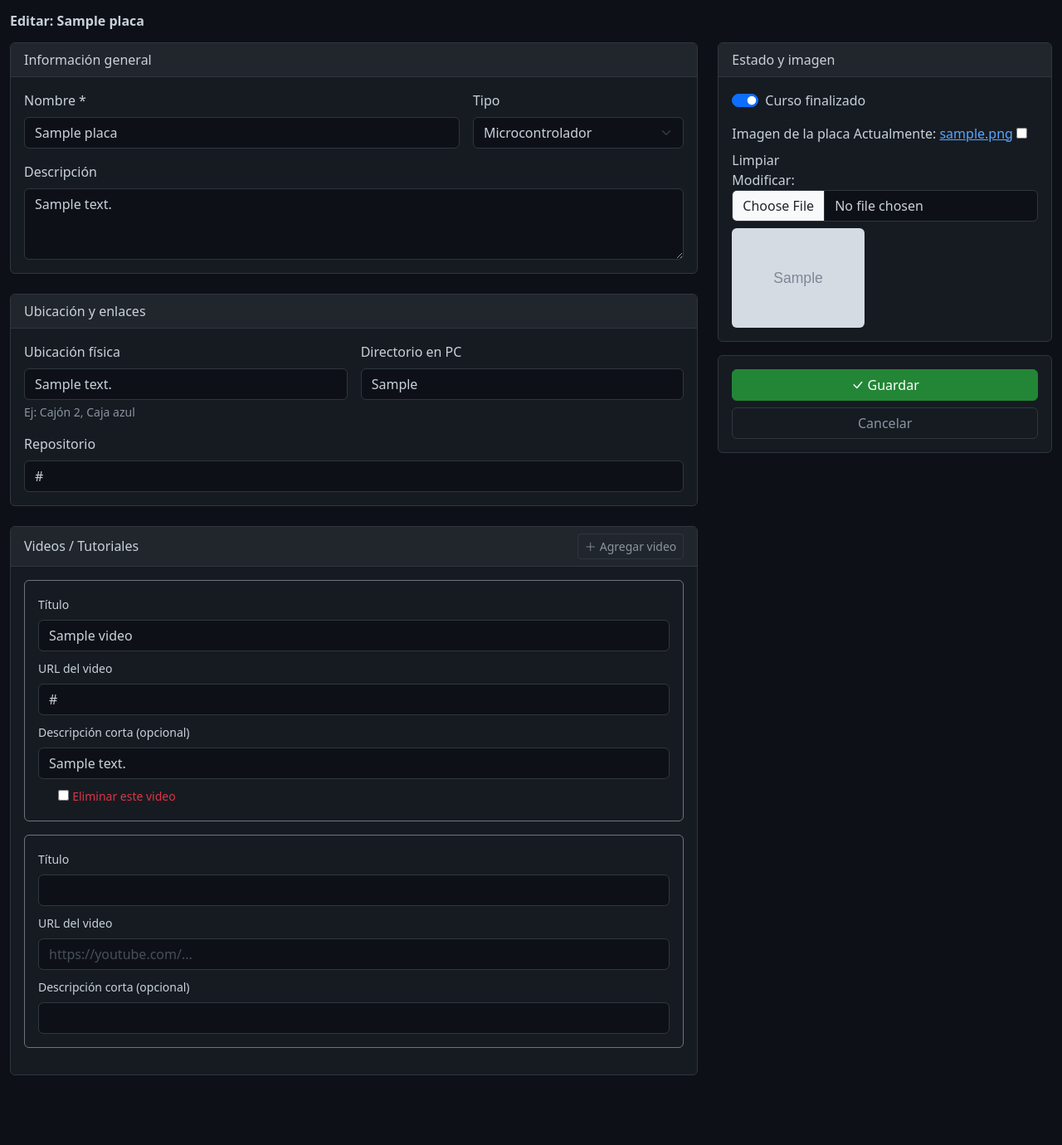
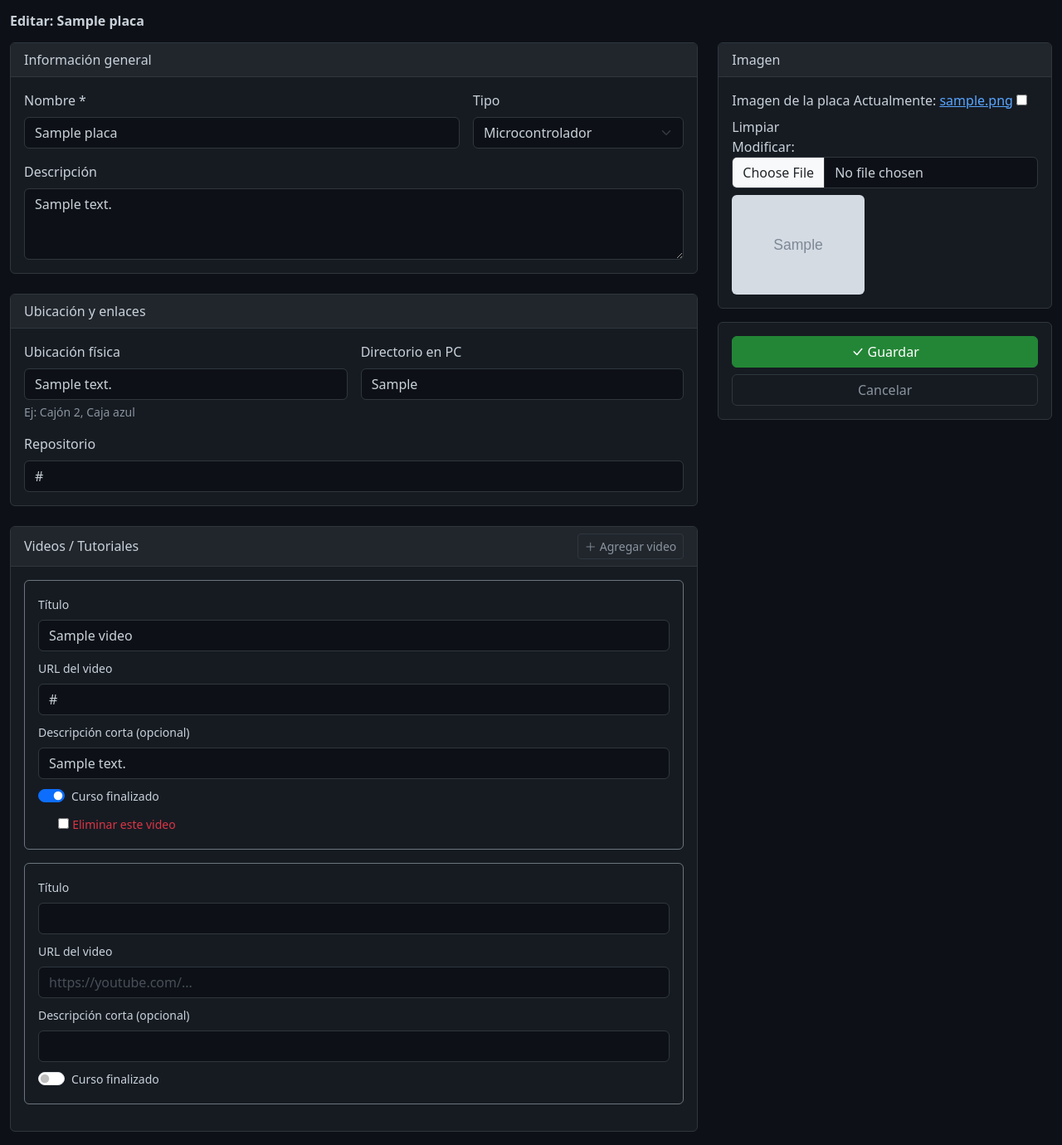
Before and after one commit to WelsTheory/Inventario_Theory, a Django app: page /placas/1/editar/ in a window 1280 px wide. Shown: the part 95-1475 px from the top of the page at 83% size. Before the commit the page ends 1391 px from the top, so only its background shows below. Run offline with Django 5.2, Linux system fonts and the light colour scheme; tables that the repository leaves empty hold one stand-in row (values such as "Sample post"); grey boxes marked "Sample" are stand-in pictures.

Commit message:
Cambios en placas, para agregar finalizado o en curso dependiendo los videos que tenga esa placa

```diff
--- a/placas/admin.py
+++ b/placas/admin.py
@@ -9,7 +9,7 @@ class VideoInline(admin.TabularInline):
 
 @admin.register(Placa)
 class PlacaAdmin(admin.ModelAdmin):
-    list_display = ['nombre', 'tipo', 'ubicacion_fisica', 'curso_finalizado', 'fecha_creacion']
-    list_filter = ['tipo', 'curso_finalizado']
+    list_display = ['nombre', 'tipo', 'ubicacion_fisica', 'fecha_creacion']
+    list_filter = ['tipo']
     search_fields = ['nombre', 'descripcion']
     inlines = [VideoInline]
--- a/placas/forms.py
+++ b/placas/forms.py
@@ -5,7 +5,7 @@ from .models import Placa, Video
 class PlacaForm(forms.ModelForm):
     class Meta:
         model = Placa
-        fields = ['nombre', 'tipo', 'descripcion', 'ubicacion_fisica', 'directorio_pc', 'repo_url', 'curso_finalizado', 'imagen']
+        fields = ['nombre', 'tipo', 'descripcion', 'ubicacion_fisica', 'directorio_pc', 'repo_url', 'imagen']
         widgets = {
             'nombre': forms.TextInput(attrs={'class': 'form-control'}),
             'tipo': forms.Select(attrs={'class': 'form-select'}),
@@ -13,7 +13,6 @@ class PlacaForm(forms.ModelForm):
             'ubicacion_fisica': forms.TextInput(attrs={'class': 'form-control'}),
             'directorio_pc': forms.TextInput(attrs={'class': 'form-control', 'placeholder': '/home/usuario/proyectos/...'}),
             'repo_url': forms.URLInput(attrs={'class': 'form-control', 'placeholder': 'https://github.com/...'}),
-            'curso_finalizado': forms.CheckboxInput(attrs={'class': 'form-check-input'}),
             'imagen': forms.ClearableFileInput(attrs={'class': 'form-control'}),
         }
 
@@ -21,9 +20,10 @@ class PlacaForm(forms.ModelForm):
 class VideoForm(forms.ModelForm):
     class Meta:
         model = Video
-        fields = ['titulo', 'url', 'descripcion']
+        fields = ['titulo', 'url', 'descripcion', 'finalizado']
         widgets = {
             'titulo': forms.TextInput(attrs={'class': 'form-control'}),
             'url': forms.URLInput(attrs={'class': 'form-control', 'placeholder': 'https://youtube.com/...'}),
             'descripcion': forms.TextInput(attrs={'class': 'form-control'}),
+            'finalizado': forms.CheckboxInput(attrs={'class': 'form-check-input'}),
         }
--- a/placas/models.py
+++ b/placas/models.py
@@ -15,7 +15,6 @@ class Placa(models.Model):
     ubicacion_fisica = models.CharField(max_length=200, blank=True, help_text="Ej: Cajón 2, Caja azul")
     directorio_pc = models.CharField(max_length=500, blank=True, help_text="Ruta en el PC")
     repo_url = models.URLField(blank=True, verbose_name="Repositorio")
-    curso_finalizado = models.BooleanField(default=False)
     imagen = models.ImageField(upload_to='placas/', blank=True, null=True)
     fecha_creacion = models.DateTimeField(auto_now_add=True)
     fecha_actualizacion = models.DateTimeField(auto_now=True)
@@ -24,6 +23,15 @@ class Placa(models.Model):
         verbose_name = 'Placa'
         verbose_name_plural = 'Placas'
         ordering = ['nombre']
+
+    @property
+    def estado_cursos(self):
+        videos = list(self.videos.all())
+        if not videos:
+            return None
+        if any(not v.finalizado for v in videos):
+            return 'en_curso'
+        return 'finalizado'
 
     def __str__(self):
         return self.nombre
@@ -34,6 +42,7 @@ class Video(models.Model):
     titulo = models.CharField(max_length=200)
     url = models.URLField()
     descripcion = models.CharField(max_length=300, blank=True)
+    finalizado = models.BooleanField(default=False)
 
     class Meta:
         verbose_name = 'Video'
--- a/placas/views.py
+++ b/placas/views.py
@@ -24,9 +24,9 @@ def placa_lista(request):
     if tipo:
         qs = qs.filter(tipo=tipo)
     if estado == 'finalizado':
-        qs = qs.filter(curso_finalizado=True)
+        qs = qs.filter(videos__isnull=False).exclude(videos__finalizado=False).distinct()
     elif estado == 'en_curso':
-        qs = qs.filter(curso_finalizado=False)
+        qs = qs.filter(videos__finalizado=False).distinct()
 
     context = {
         'placas': qs,
--- a/templates/placas/form.html
+++ b/templates/placas/form.html
@@ -91,6 +91,12 @@
                   <label class="form-label small">Descripción corta (opcional)</label>
                   {{ vform.descripcion }}
                 </div>
+                <div class="col-12">
+                  <div class="form-check form-switch">
+                    {{ vform.finalizado }}
+                    <label class="form-check-label small" for="{{ vform.finalizado.id_for_label }}">Curso finalizado</label>
+                  </div>
+                </div>
                 {% if vform.instance.pk %}
                 <div class="col-12">
                   <div class="form-check">
@@ -109,12 +115,8 @@
 
     <div class="col-lg-4">
       <div class="card">
-        <div class="card-header">Estado y imagen</div>
+        <div class="card-header">Imagen</div>
         <div class="card-body">
-          <div class="form-check form-switch mb-3">
-            {{ form.curso_finalizado }}
-            <label class="form-check-label" for="{{ form.curso_finalizado.id_for_label }}">Curso finalizado</label>
-          </div>
           <label class="form-label">Imagen de la placa</label>
           {{ form.imagen }}
           {% if placa and placa.imagen %}
--- a/templates/placas/lista.html
+++ b/templates/placas/lista.html
@@ -72,9 +72,9 @@
             <p class="small text-muted">{{ placa.descripcion|truncatechars:80 }}</p>
           {% endif %}
           <div class="d-flex flex-wrap gap-2 mb-2">
-            {% if placa.curso_finalizado %}
-              <span class="badge badge-finalizado"><i class="bi bi-check-circle me-1"></i>Curso finalizado</span>
-            {% else %}
+            {% if placa.estado_cursos == 'finalizado' %}
+              <span class="badge badge-finalizado"><i class="bi bi-check-circle me-1"></i>Finalizado</span>
+            {% elif placa.estado_cursos == 'en_curso' %}
               <span class="badge badge-en-curso"><i class="bi bi-clock me-1"></i>En curso</span>
             {% endif %}
             {% if placa.videos.count %}
```
Also changed, not shown: templates/placas/detalle.html (+10 -3 lines), placas/migrations/0002_remove_placa_curso_finalizado_video_finalizado.py (added).
